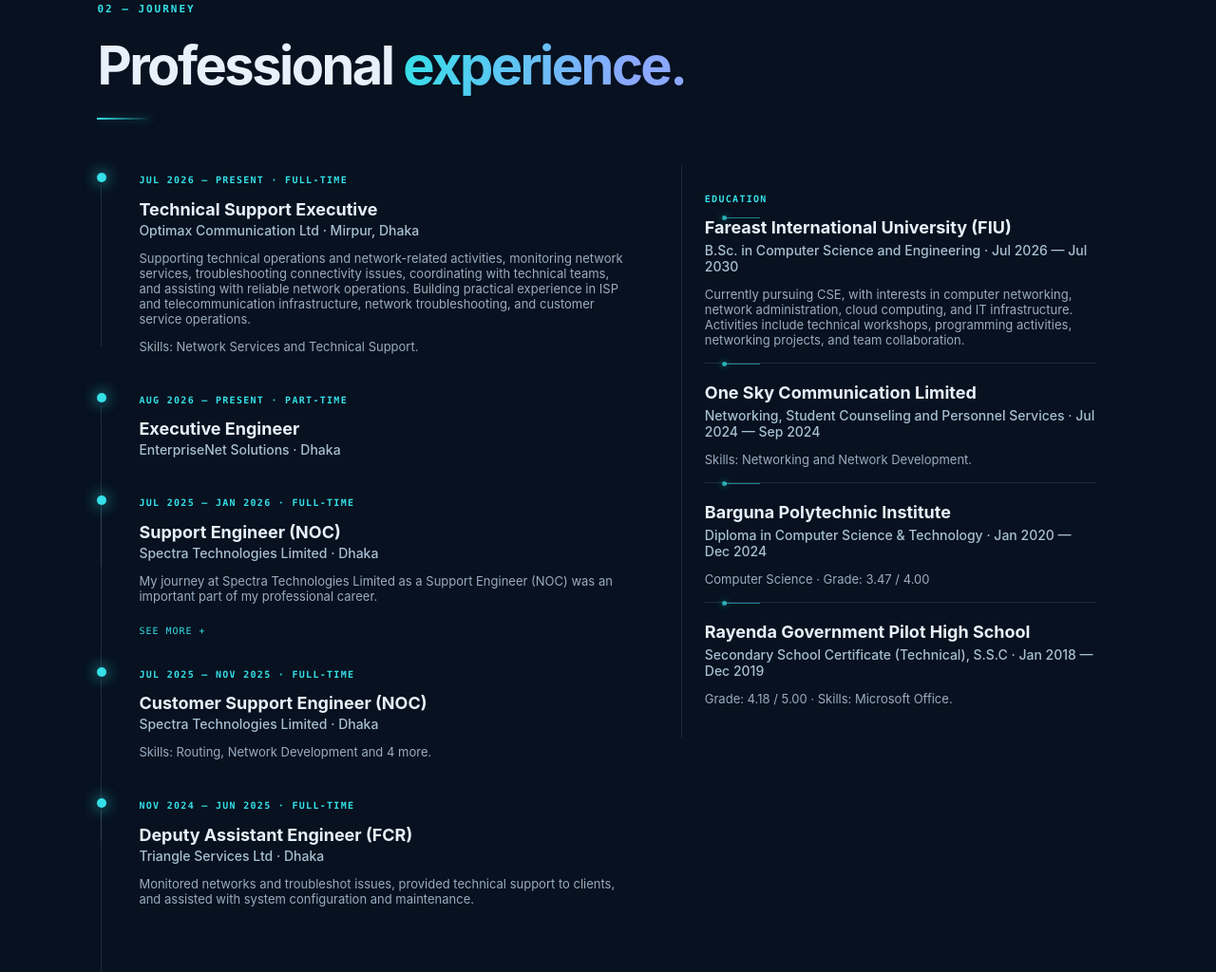
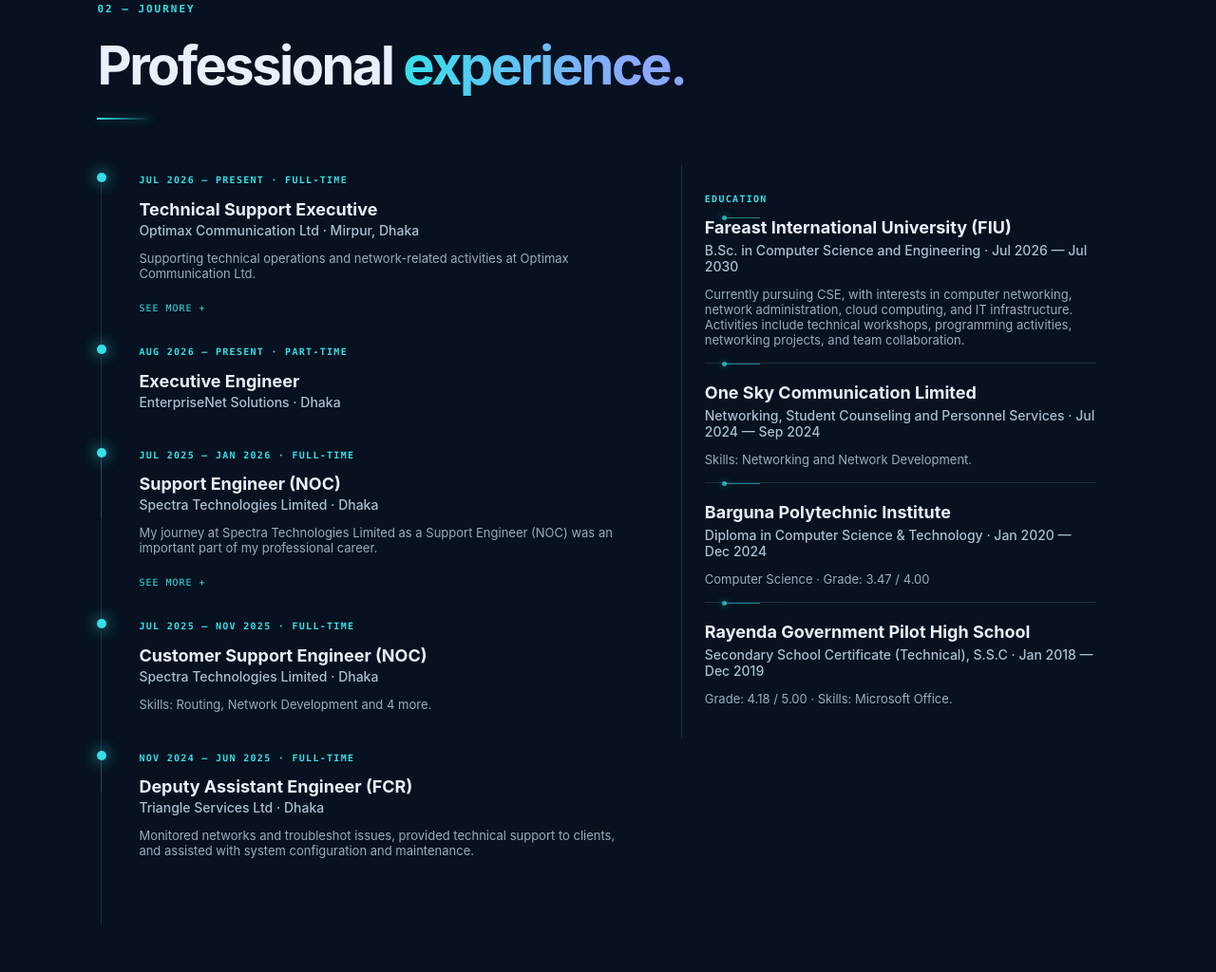
Before and after one commit to sayfulislambestit/khalifasayful, a plain HTML site: page index.html in a window 1280 px wide. Shown: the part 1685-2709 px from the top of the page at 95% size. Drawn offline with Linux system fonts and the light colour scheme.

Commit message:
Collapse Optimax experience behind See more
Co-authored-by: Copilot <223556219+Copilot@users.noreply.github.com>

```diff
--- a/index.html
+++ b/index.html
@@ -136,7 +136,7 @@
       <div class="section-heading"><p class="eyebrow">02 — JOURNEY</p><h2>Professional <span class="gradient-text">experience.</span></h2></div>
       <div class="journey-columns">
         <div class="timeline">
-          <div class="timeline-mark"></div><div class="timeline-content"><span class="timeline-date">JUL 2026 — PRESENT · FULL-TIME</span><h3>Technical Support Executive</h3><h4>Optimax Communication Ltd · Mirpur, Dhaka</h4><p>Supporting technical operations and network-related activities, monitoring network services, troubleshooting connectivity issues, coordinating with technical teams, and assisting with reliable network operations. Building practical experience in ISP and telecommunication infrastructure, network troubleshooting, and customer service operations.</p><p>Skills: Network Services and Technical Support.</p></div>
+          <div class="timeline-mark"></div><div class="timeline-content"><span class="timeline-date">JUL 2026 — PRESENT · FULL-TIME</span><h3>Technical Support Executive</h3><h4>Optimax Communication Ltd · Mirpur, Dhaka</h4><p>Supporting technical operations and network-related activities at Optimax Communication Ltd.</p><details class="experience-expand"><summary><span class="experience-expand-label">SEE MORE +</span></summary><div class="experience-expand-content"><p>Monitoring network services, troubleshooting connectivity issues, coordinating with technical teams, and assisting in maintaining reliable network operations.</p><p>Developing practical experience in ISP and telecommunication infrastructure, network troubleshooting, and customer service operations.</p><p>Skills: Network Services and Technical Support.</p></div></details></div>
           <div class="timeline-mark"></div><div class="timeline-content"><span class="timeline-date">AUG 2026 — PRESENT · PART-TIME</span><h3>Executive Engineer</h3><h4>EnterpriseNet Solutions · Dhaka</h4></div>
           <div class="timeline-mark"></div><div class="timeline-content"><span class="timeline-date">JUL 2025 — JAN 2026 · FULL-TIME</span><h3>Support Engineer (NOC)</h3><h4>Spectra Technologies Limited · Dhaka</h4><p>My journey at Spectra Technologies Limited as a Support Engineer (NOC) was an important part of my professional career.</p><details class="experience-expand"><summary><span class="experience-expand-label">SEE MORE +</span></summary><div class="experience-expand-content"><p>Every experience teaches us something valuable, and every journey helps us grow professionally.</p><p>During this time, I gained valuable hands-on experience in:</p><ul><li>Network Operations Center (NOC)</li><li>Network Monitoring &amp; Troubleshooting</li><li>Routing &amp; Switching</li><li>ISP Network Support</li><li>Technical Support &amp; Problem Solving</li><li>Network Infrastructure Management</li></ul><p>I am grateful for the experiences, challenges, and professional lessons that contributed to my technical growth.</p><p>Moving forward with new goals, continuous learning, and a strong passion for Networking and IT Infrastructure.</p><p><strong>Every step forward is an opportunity to become better.</strong></p></div></details></div>
           <div class="timeline-mark"></div><div class="timeline-content"><span class="timeline-date">JUL 2025 — NOV 2025 · FULL-TIME</span><h3>Customer Support Engineer (NOC)</h3><h4>Spectra Technologies Limited · Dhaka</h4><p>Skills: Routing, Network Development and 4 more.</p></div>
```
